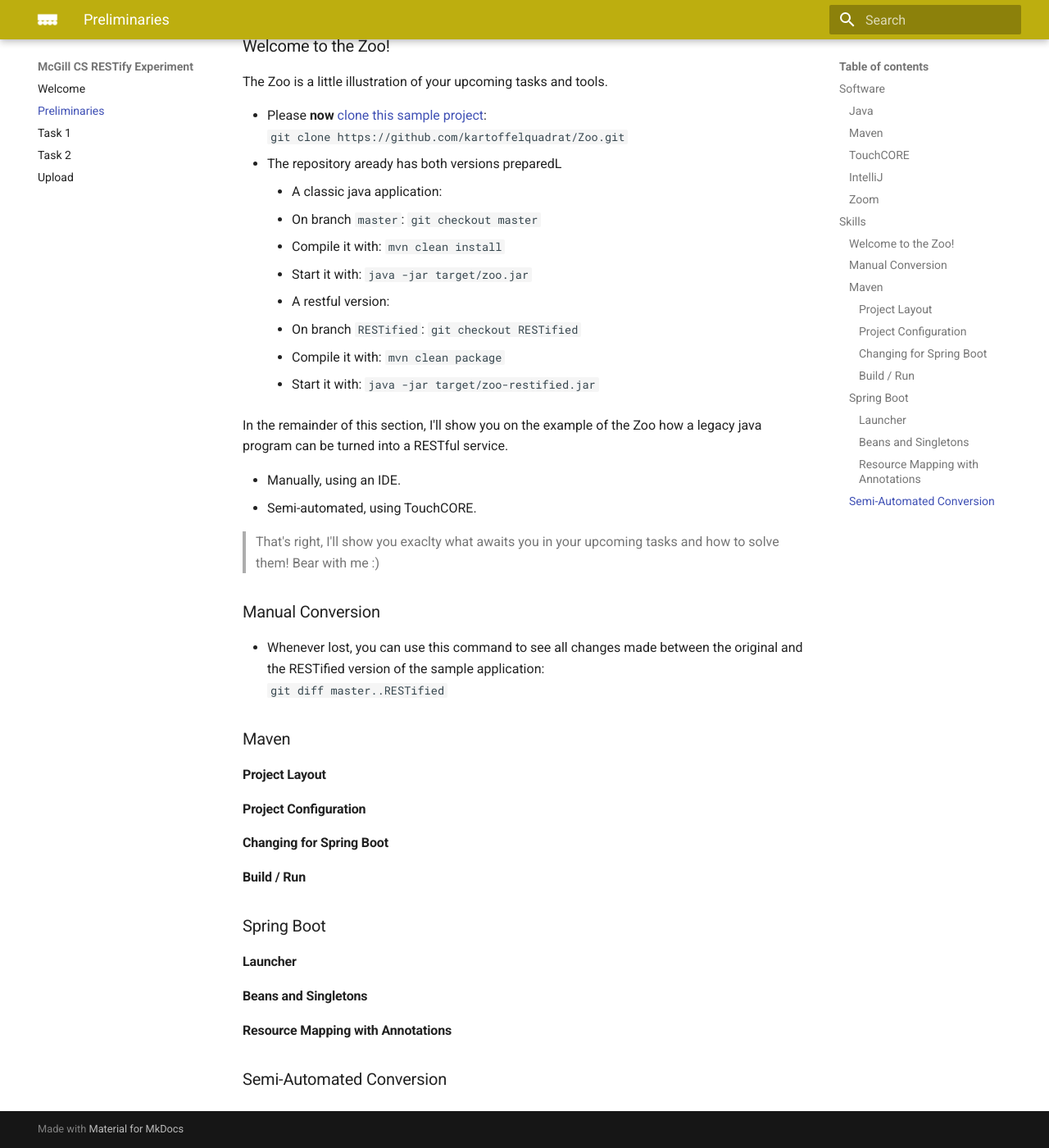
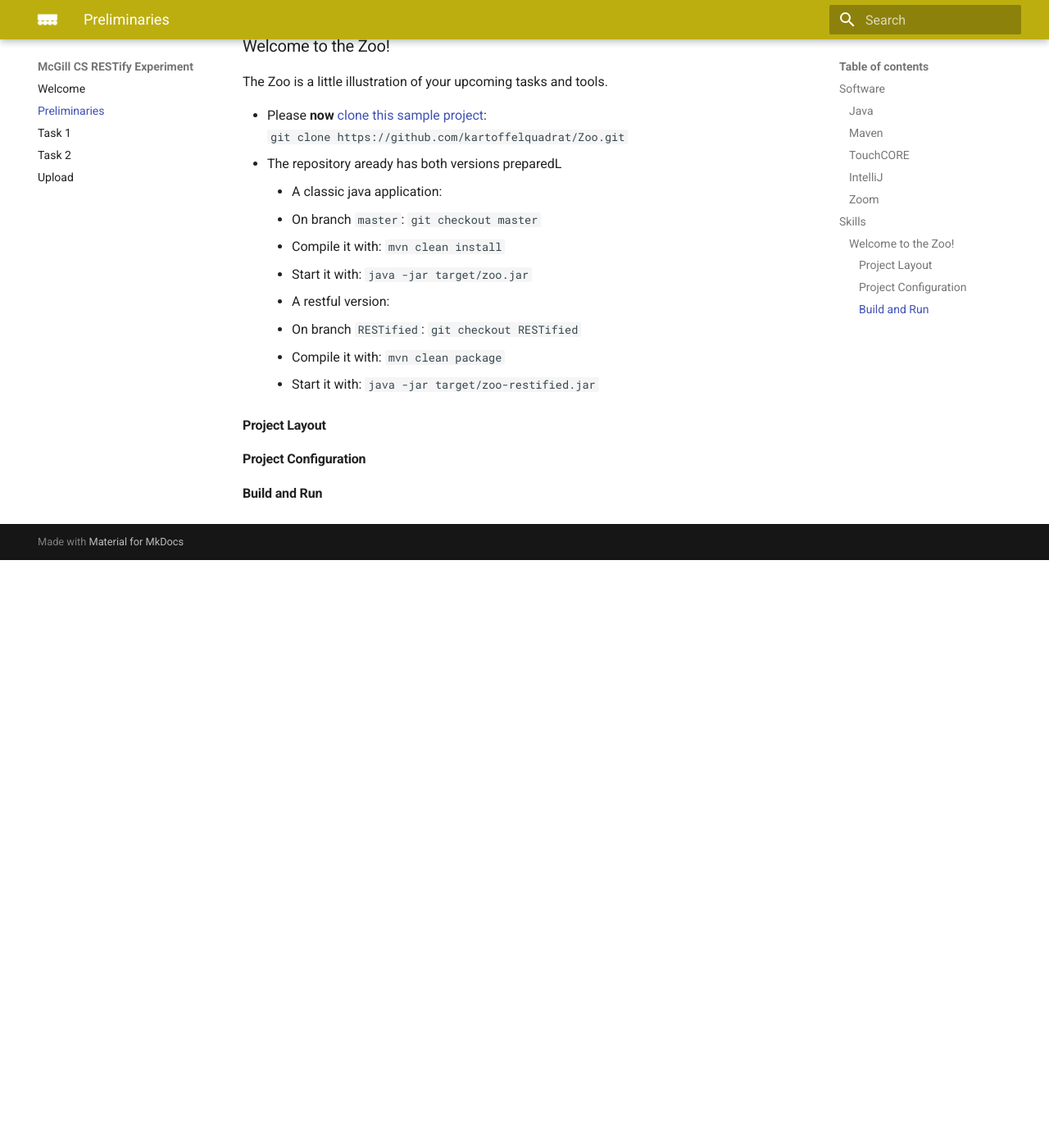
Before and after one commit to m5c/RestifyParticipantInstructions, an MkDocs documentation site: the page built from docs/preliminaries.md, in a window 1280 px wide and 1400 px high, scrolled down 3315 px. Shown: the whole window at 82% size. Built offline with MkDocs 1.6.1 and Material for MkDocs 9.7.7, drawn with Linux system fonts in a browser that asks for light colours; after the commit the page ends 3998 px from its top, so only the background shows below that.

````diff
--- a/docs/preliminaries.md
+++ b/docs/preliminaries.md
@@ -91,37 +91,8 @@
        * Compile it with: ```mvn clean package```
        * Start it with: ```java -jar target/zoo-restified.jar```
 
-In the remainder of this section, I'll show you on the example of the Zoo how a legacy java program can be turned into a RESTful service.
-
- * Manually, using an IDE.
- * Semi-automated, using TouchCORE.
-
-  > That's right, I'll show you exaclty what awaits you in your upcoming tasks and how to solve them! Bear with me :)
-
-### Manual Conversion
- * Whenever lost, you can use this command to see all changes made between the original and the RESTified version of the sample application:
-```git diff master..RESTified```
-
-
-
-
-
-### Maven
-
 #### Project Layout
 
 #### Project Configuration
 
-#### Changing for Spring Boot
-
-#### Build / Run
-
-### Spring Boot
-
-#### Launcher
-
-#### Beans and Singletons
-
-#### Resource Mapping with Annotations
-
-### Semi-Automated Conversion
+#### Build and Run
````
Also changed, not shown: README.md (+6 -0 lines), docs/convert-manual-example.md (added, +23 -0 lines), docs/convert-touchcore-example.md (added, +15 -0 lines).
